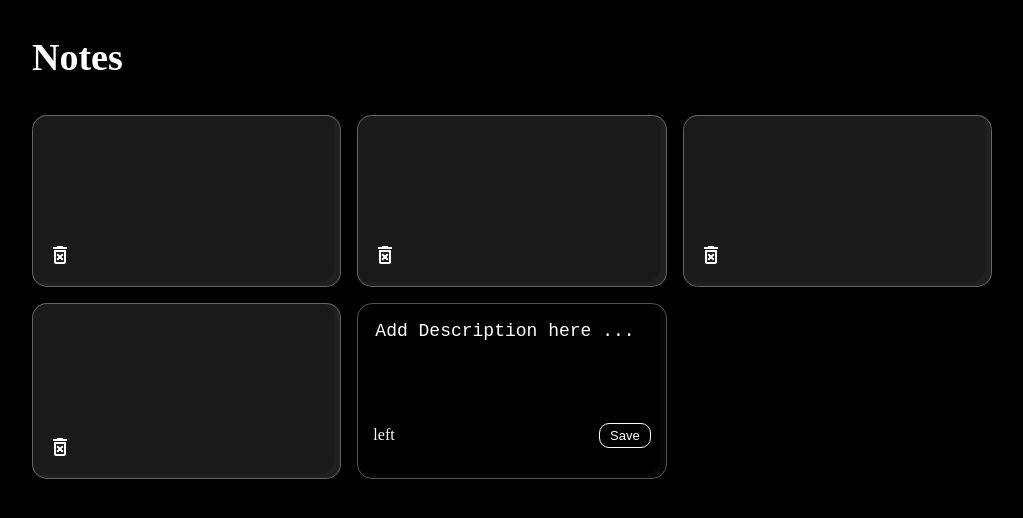
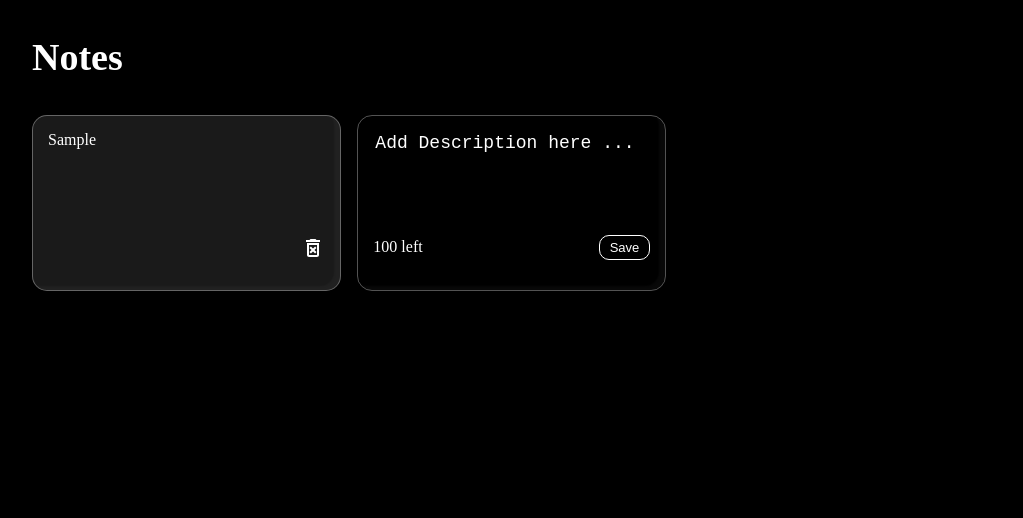
Before and after one commit to ManrajSaini/react-notesApp-02, a React (Create React App) app: page / in a window 1280 px wide. Both pictures are taken after typing "Sample" into the empty fields and a click on the button "Save". Shown: the top 518 px of the page, without its empty margins (128-1151 px from the left). Built offline with nearby package versions, Linux system fonts and the light colour scheme; a web font is replaced by a local one.

Commit message:
everything working

```diff
--- a/src/Components/NoteComponents/CreateNote.js
+++ b/src/Components/NoteComponents/CreateNote.js
@@ -1,12 +1,16 @@
 import React from 'react'
 
 const CreateNote = ({textHandler, saveHandler, inputText}) => {
+
+    const charLimit = 100;
+    const charLeft = charLimit - inputText.length;
+
     return (
         <div className='note' style={{background: "rgba(255, 255, 255, 0)"}}>
             <textarea value={inputText} onChange={textHandler} rows={5} cols={10} placeholder='Add Description here ...' maxLength={100}></textarea>
 
             <div className='note__footer'>
-            <span className='label'> left</span>
+                <span className='label'>{charLeft} left</span>
                 <button onClick={saveHandler} className='note__save'>Save</button>
             </div>
         </div>
--- a/src/Components/NoteComponents/Note.js
+++ b/src/Components/NoteComponents/Note.js
@@ -1,13 +1,15 @@
 import React from 'react';
 import DeleteForeverOutlinedIcon from "@mui/icons-material/DeleteForeverOutlined";
 
-const Note = () => {
+const Note = ({id, text, deleteHandler}) => {
   return (
     <div className="note">
-        <div className="note__body"> </div>
-        <div>
+        <div className="note__body"> {text} </div>
+        <div className='note__footer' style={{ justifyContent: "flex-end" }}>
             <DeleteForeverOutlinedIcon
-                className="note__delete" aria-hidden="true">
+                onClick={() => deleteHandler(id)}
+                className="note__delete"
+                aria-hidden="true">
             </DeleteForeverOutlinedIcon>
         </div>
     </div>
--- a/src/Components/NoteComponents/Notes.js
+++ b/src/Components/NoteComponents/Notes.js
@@ -39,10 +39,15 @@ const Notes = () => {
 
     return (
         <div className='notes'>
-            <Note />
-            <Note />
-            <Note />
-            <Note />
+            {notes.map((note) => (
+                <Note
+                    key={note.id}
+                    id={note.id}
+                    text={note.text}
+                    deleteHandler={deleteHandler}
+                />
+            ))}
+
             <CreateNote
                 textHandler={textHandler}
                 saveHandler={saveHandler}
```
Lines whose indentation alone changed are shown as unchanged.
